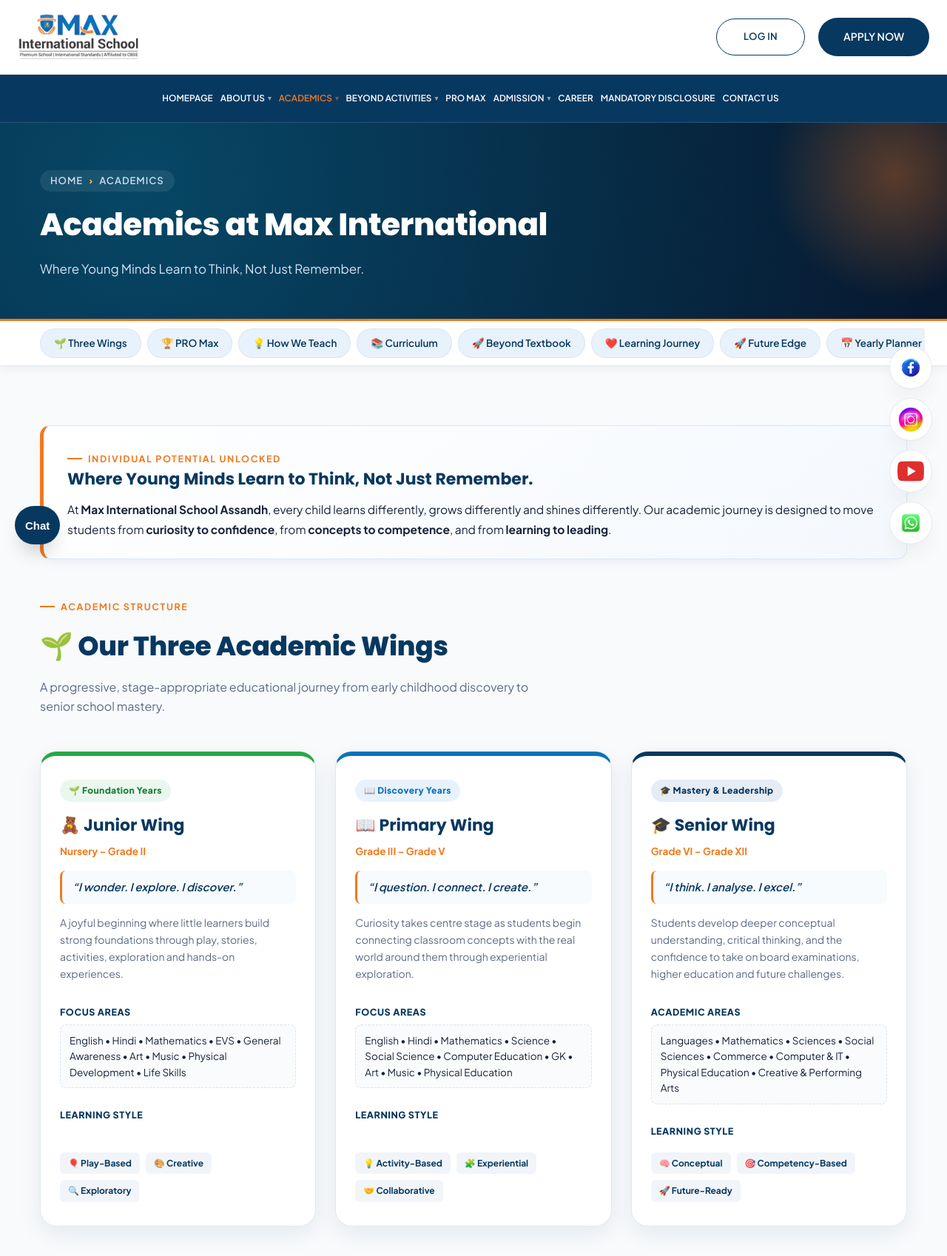
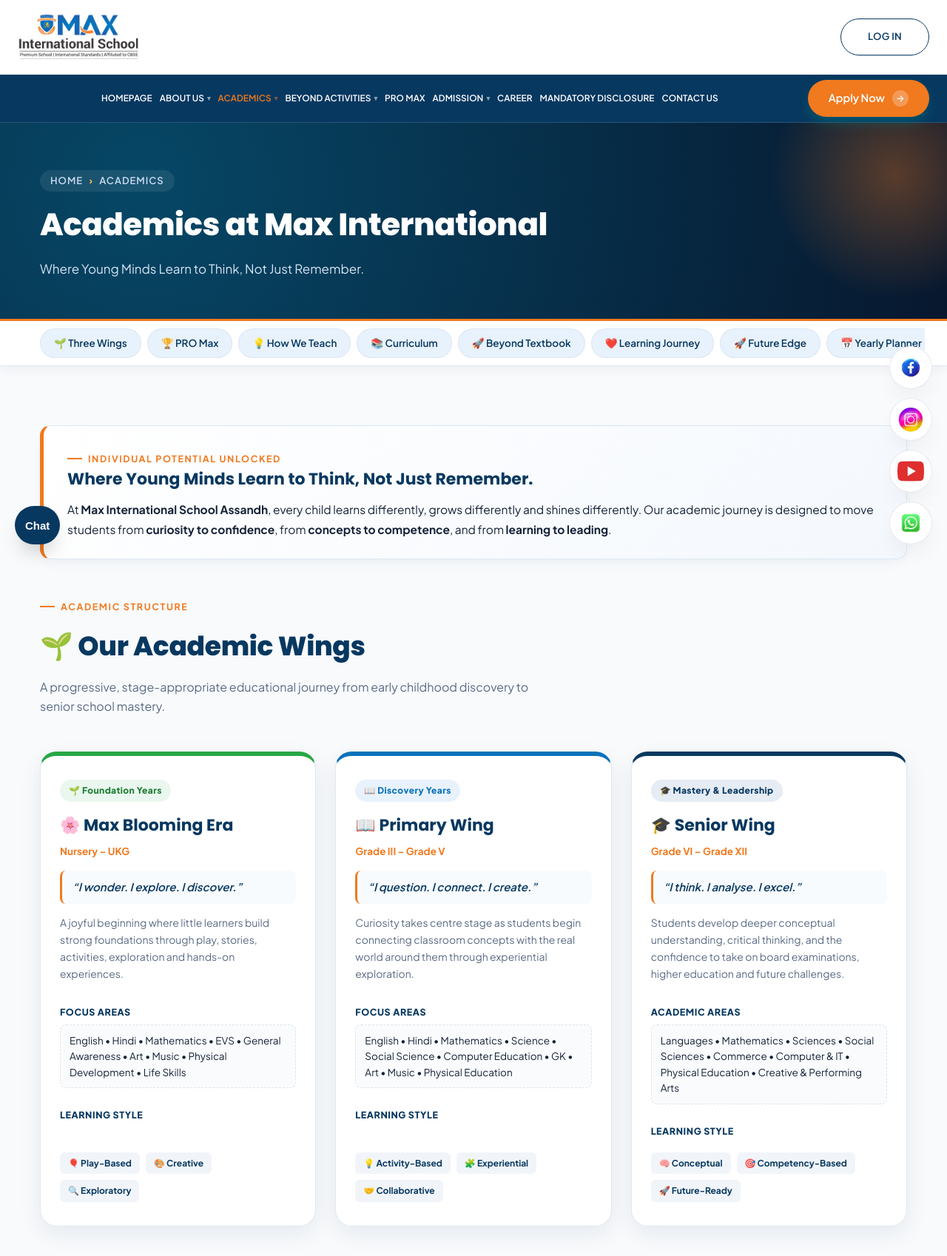
Before and after one commit to Ishant33/max-school, a PHP site: page /academics.html in a window 1280 px wide. Shown: the part 44-1742 px from the top of the page at 74% size. Run offline with PHP 8.4, Linux system fonts and the light colour scheme; data that the repository does not hold is empty.

Commit message:
Add files via upload

```diff
--- a/about-us.html
+++ b/about-us.html
@@ -112,7 +112,10 @@
       </nav>
       <div class="nav-cta">
         <a href="admin.html" class="login-pill">Log In</a>
-        <a href="admission.html#apply" class="btn btn-orange">Apply Now</a>
+        <a href="admission.html#apply" class="gc-btn-pill">
+          <span>Apply Now</span>
+          <span class="btn-arrow-circle">→</span>
+        </a>
         <div class="burger"><span></span><span></span><span></span></div>
       </div>
     </div>
--- a/academics.html
+++ b/academics.html
@@ -113,7 +113,10 @@
       </nav>
       <div class="nav-cta">
         <a href="admin.html" class="login-pill">Log In</a>
-        <a href="admission.html#apply" class="btn btn-orange">Apply Now</a>
+        <a href="admission.html#apply" class="gc-btn-pill">
+          <span>Apply Now</span>
+          <span class="btn-arrow-circle">→</span>
+        </a>
         <div class="burger"><span></span><span></span><span></span></div>
       </div>
     </div>
@@ -150,19 +153,19 @@
         <p>At <strong>Max International School Assandh</strong>, every child learns differently, grows differently and shines differently. Our academic journey is designed to move students from <strong>curiosity to confidence</strong>, from <strong>concepts to competence</strong>, and from <strong>learning to leading</strong>.</p>
       </div>
 
-      <!-- 🌱 OUR THREE ACADEMIC WINGS -->
+      <!-- 🌱 OUR ACADEMIC WINGS -->
       <div class="section-head" id="wings">
         <span class="eyebrow">Academic Structure</span>
-        <h2>🌱 Our Three Academic Wings</h2>
+        <h2>🌱 Our Academic Wings</h2>
         <p>A progressive, stage-appropriate educational journey from early childhood discovery to senior school mastery.</p>
       </div>
 
       <div class="wings-grid">
-        <!-- 🧸 JUNIOR WING -->
+        <!-- 🌸 MAX BLOOMING ERA -->
         <div class="wing-card junior">
           <span class="wing-badge">🌱 Foundation Years</span>
-          <h3>🧸 Junior Wing</h3>
-          <span class="wing-grade">Nursery – Grade II</span>
+          <h3>🌸 Max Blooming Era</h3>
+          <span class="wing-grade">Nursery – UKG</span>
           <div class="wing-quote">“I wonder. I explore. I discover.”</div>
           <p class="wing-desc">A joyful beginning where little learners build strong foundations through play, stories, activities, exploration and hands-on experiences.</p>
 
--- a/admission.html
+++ b/admission.html
@@ -113,7 +113,10 @@
       </nav>
       <div class="nav-cta">
         <a href="admin.html" class="login-pill">Log In</a>
-        <a href="admission.html#apply" class="btn btn-orange">Apply Now</a>
+        <a href="admission.html#apply" class="gc-btn-pill">
+          <span>Apply Now</span>
+          <span class="btn-arrow-circle">→</span>
+        </a>
         <div class="burger"><span></span><span></span><span></span></div>
       </div>
     </div>
--- a/beyond-activities.html
+++ b/beyond-activities.html
@@ -112,7 +112,10 @@
       </nav>
       <div class="nav-cta">
         <a href="admin.html" class="login-pill">Log In</a>
-        <a href="admission.html#apply" class="btn btn-orange">Apply Now</a>
+        <a href="admission.html#apply" class="gc-btn-pill">
+          <span>Apply Now</span>
+          <span class="btn-arrow-circle">→</span>
+        </a>
         <div class="burger"><span></span><span></span><span></span></div>
       </div>
     </div>
--- a/career.html
+++ b/career.html
@@ -112,7 +112,10 @@
       </nav>
       <div class="nav-cta">
         <a href="admin.html" class="login-pill">Log In</a>
-        <a href="admission.html#apply" class="btn btn-orange">Apply Now</a>
+        <a href="admission.html#apply" class="gc-btn-pill">
+          <span>Apply Now</span>
+          <span class="btn-arrow-circle">→</span>
+        </a>
         <div class="burger"><span></span><span></span><span></span></div>
       </div>
     </div>
--- a/contact-us.html
+++ b/contact-us.html
@@ -112,7 +112,10 @@
       </nav>
       <div class="nav-cta">
         <a href="admin.html" class="login-pill">Log In</a>
-        <a href="admission.html#apply" class="btn btn-orange">Apply Now</a>
+        <a href="admission.html#apply" class="gc-btn-pill">
+          <span>Apply Now</span>
+          <span class="btn-arrow-circle">→</span>
+        </a>
         <div class="burger"><span></span><span></span><span></span></div>
       </div>
     </div>
--- a/gallery.html
+++ b/gallery.html
@@ -112,7 +112,10 @@
       </nav>
       <div class="nav-cta">
         <a href="admin.html" class="login-pill">Log In</a>
-        <a href="admission.html#apply" class="btn btn-orange">Apply Now</a>
+        <a href="admission.html#apply" class="gc-btn-pill">
+          <span>Apply Now</span>
+          <span class="btn-arrow-circle">→</span>
+        </a>
         <div class="burger"><span></span><span></span><span></span></div>
       </div>
     </div>
--- a/mandatory-disclosure.html
+++ b/mandatory-disclosure.html
@@ -109,7 +109,10 @@
     </nav>
     <div class="nav-cta">
       <a href="admin.html" class="login-pill">Log In</a>
-      <a href="admission.html#apply" class="btn btn-orange">Apply Now</a>
+      <a href="admission.html#apply" class="gc-btn-pill">
+        <span>Apply Now</span>
+        <span class="btn-arrow-circle">→</span>
+      </a>
       <div class="burger"><span></span><span></span><span></span></div>
     </div>
   </div></header>
--- a/mandatory-disclosure.php
+++ b/mandatory-disclosure.php
@@ -208,7 +208,10 @@ function disclosure_table(array $rows): void {
       </nav>
       <div class="nav-cta">
         <a href="admin.html" class="login-pill">Log In</a>
-        <a href="admission.html#apply" class="btn btn-orange">Apply Now</a>
+        <a href="admission.html#apply" class="gc-btn-pill">
+          <span>Apply Now</span>
+          <span class="btn-arrow-circle">→</span>
+        </a>
         <div class="burger"><span></span><span></span><span></span></div>
       </div>
     </div>
--- a/promax.html
+++ b/promax.html
@@ -111,7 +111,10 @@
       </nav>
       <div class="nav-cta">
         <a href="admin.html" class="login-pill">Log In</a>
-        <a href="admission.html#apply" class="btn btn-orange">Apply Now</a>
+        <a href="admission.html#apply" class="gc-btn-pill">
+          <span>Apply Now</span>
+          <span class="btn-arrow-circle">→</span>
+        </a>
         <div class="burger"><span></span><span></span><span></span></div>
       </div>
     </div>
```
Also changed, not shown: admin.html (+10 -1 lines), index-preview.html (+13 -4 lines), index.html (+13 -3 lines).
